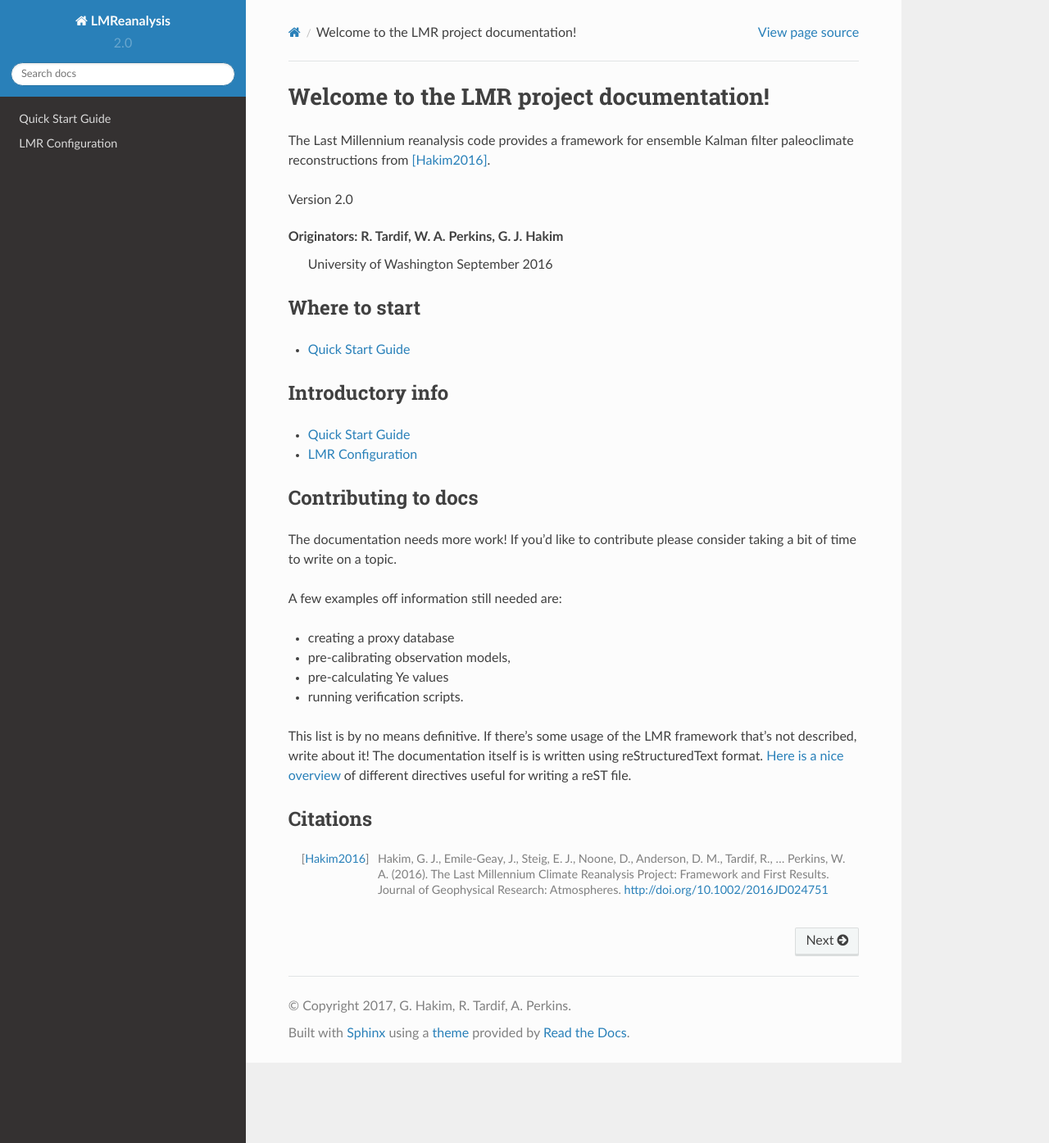
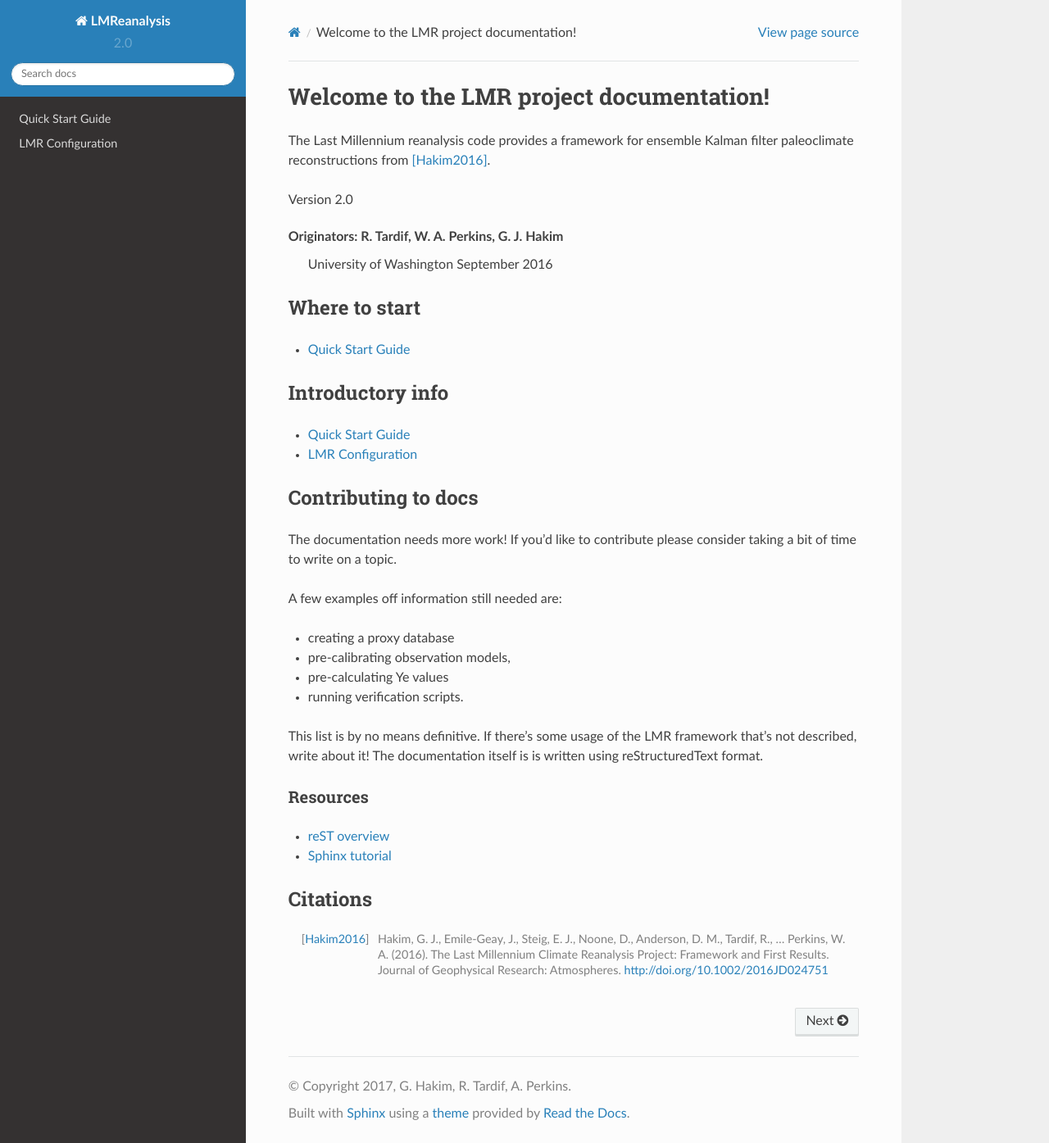
Before and after one commit to modons/LMR, a Sphinx documentation site: the page built from docs/index.rst, in a window 1280 px wide and 1395 px high. Shown: the whole window at 82% size. Built offline with Sphinx 7.4.7 and the Read the Docs theme 2.0.0, drawn with Linux system fonts in a browser that asks for light colours.

Commit message:
Updated doc resources.

```diff
--- a/docs/index.rst
+++ b/docs/index.rst
@@ -45,8 +45,11 @@ A few examples off information still needed are:
 This list is by no means definitive.  If there's some usage of the LMR
 framework that's not described, write about it! The documentation itself is
 is written using reStructuredText format.
-`Here is a nice overview <http://www.sphinx-doc.org/en/1.5.1/rest.html>`_
-of different directives useful for writing a reST file.
+
+Resources
+^^^^^^^^^
+* `reST overview <http://www.sphinx-doc.org/en/1.5.1/rest.html>`_
+* `Sphinx tutorial <http://www.sphinx-doc.org/en/1.5.1/tutorial.html>`_
 
 
 
```
